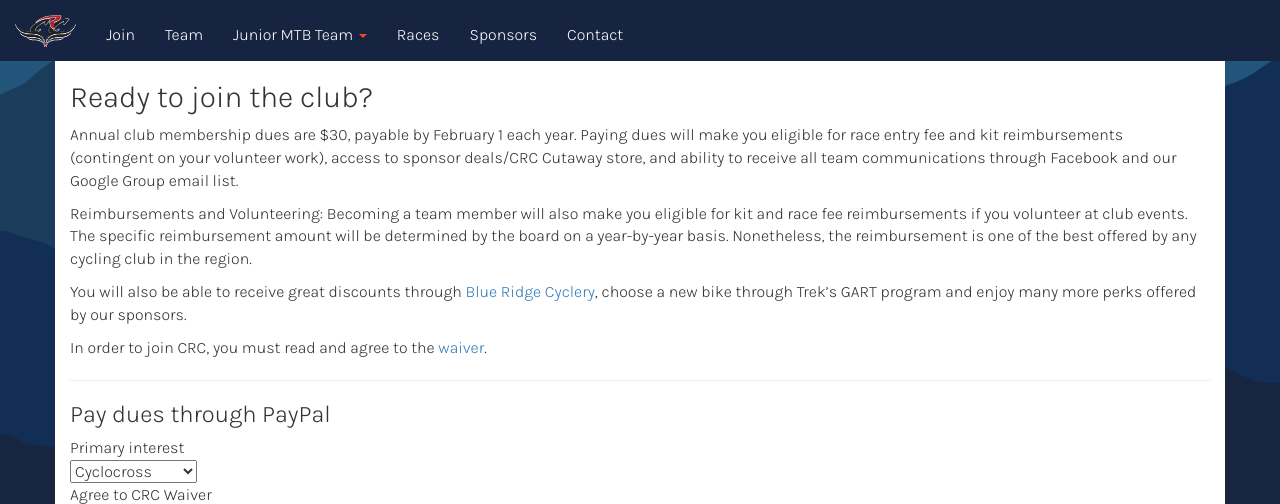
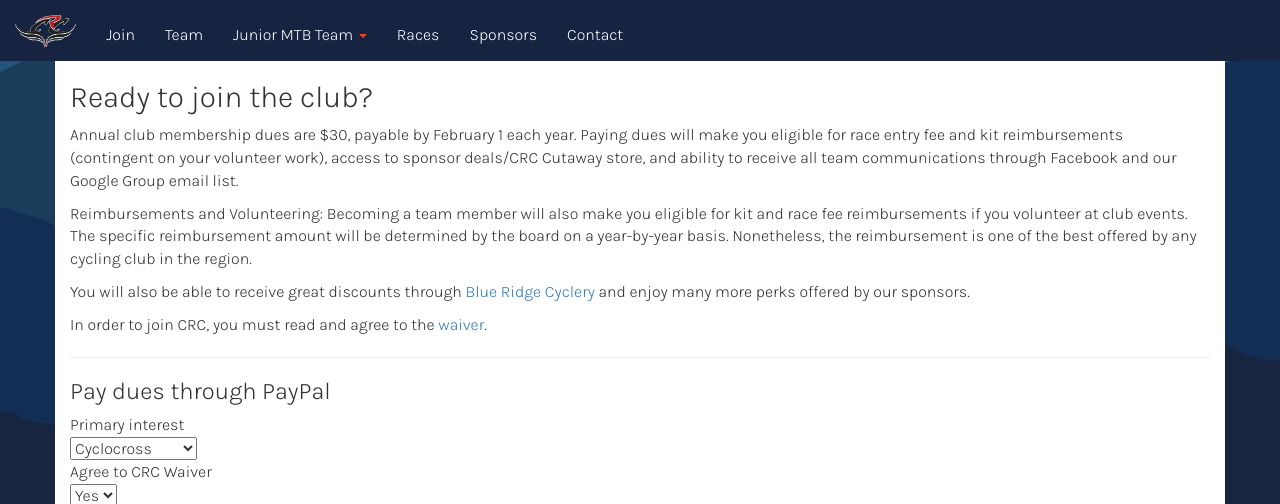
Before and after one commit to ewg118/cvilleracing, a Jekyll site: the page built from join.md, in a window 1280 px wide, cut to the strip 0-504 px from the top of the page. Built offline with Jekyll 4.4.1, drawn with Linux system fonts in a browser that asks for light colours.

Commit message:
removed GART

```diff
--- a/join.md
+++ b/join.md
@@ -10,7 +10,7 @@ Annual club membership dues are $30, payable by February 1 each year. Paying due
 
 Reimbursements and Volunteering: Becoming a team member will also make you eligible for kit and race fee reimbursements if you volunteer at club events. The specific reimbursement amount will be determined by the board on a year-by-year basis. Nonetheless, the reimbursement is one of the best offered by any cycling club in the region.
 
-You will also be able to receive great discounts through [Blue Ridge Cyclery](https://www.blueridgecyclery.com/), choose a new bike through Trek’s GART program and enjoy many more perks offered by our sponsors.
+You will also be able to receive great discounts through [Blue Ridge Cyclery](https://www.blueridgecyclery.com/) and enjoy many more perks offered by our sponsors.
 
 In order to join CRC, you must read and agree to the [waiver]({{site.baseurl}}/content/CRC Membership Waiver.pdf).
 
```
